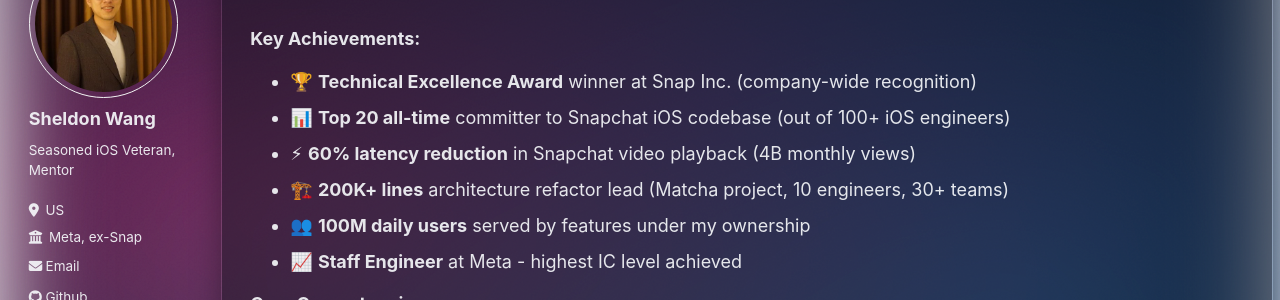
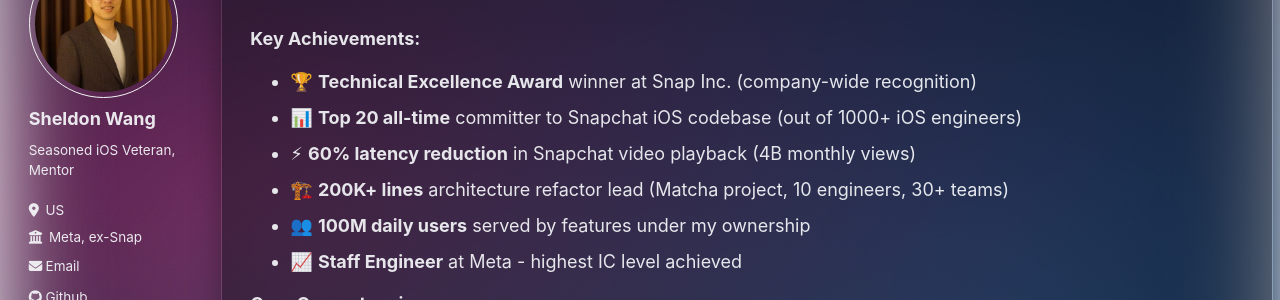
Before and after one commit to SheldonWangRJT/SheldonWangRJT.Github.io, a Jekyll site: the page built from _pages/cv.md, in a window 1280 px wide and 900 px high, scrolled down 321 px. Shown: the part 153-453 px from the top of the window. Built offline with Jekyll 4.4.1, drawn with Linux system fonts in a browser that asks for light colours.

Commit message:
Update CV: Use Font Awesome icons for companies, correct Snapchat stats (1000+ engineers)

```diff
--- a/_pages/cv.md
+++ b/_pages/cv.md
@@ -21,7 +21,7 @@ header:
 
 ### **Key Achievements:**
 - 🏆 **Technical Excellence Award** winner at Snap Inc. (company-wide recognition)
-- 📊 **Top 20 all-time** committer to Snapchat iOS codebase (out of 100+ iOS engineers)
+- 📊 **Top 20 all-time** committer to Snapchat iOS codebase (out of 1000+ iOS engineers)
 - ⚡ **60% latency reduction** in Snapchat video playback (4B monthly views)
 - 🏗️ **200K+ lines** architecture refactor lead (Matcha project, 10 engineers, 30+ teams)
 - 👥 **100M daily users** served by features under my ownership
```
Also changed, not shown: 1 other file.
